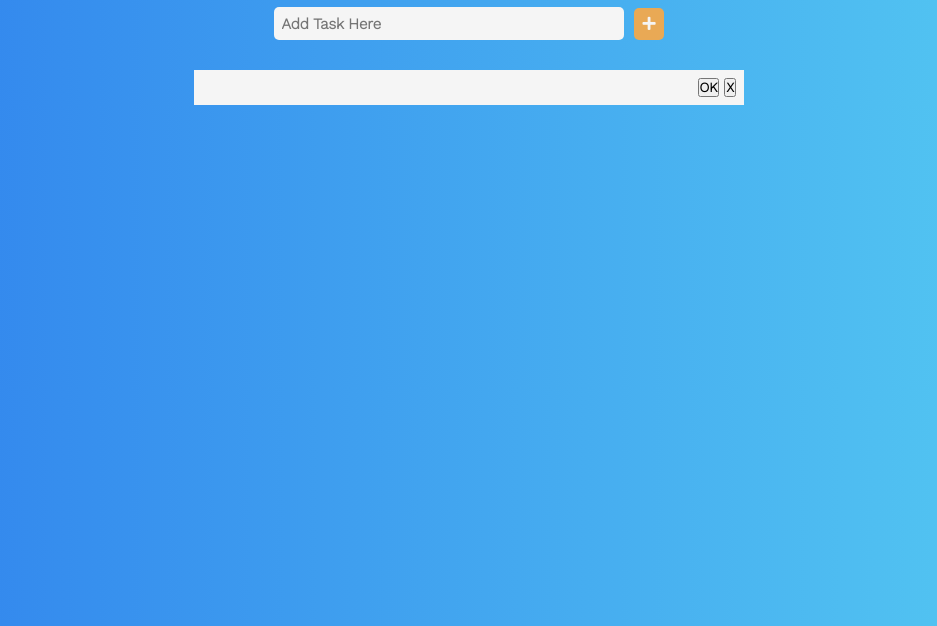
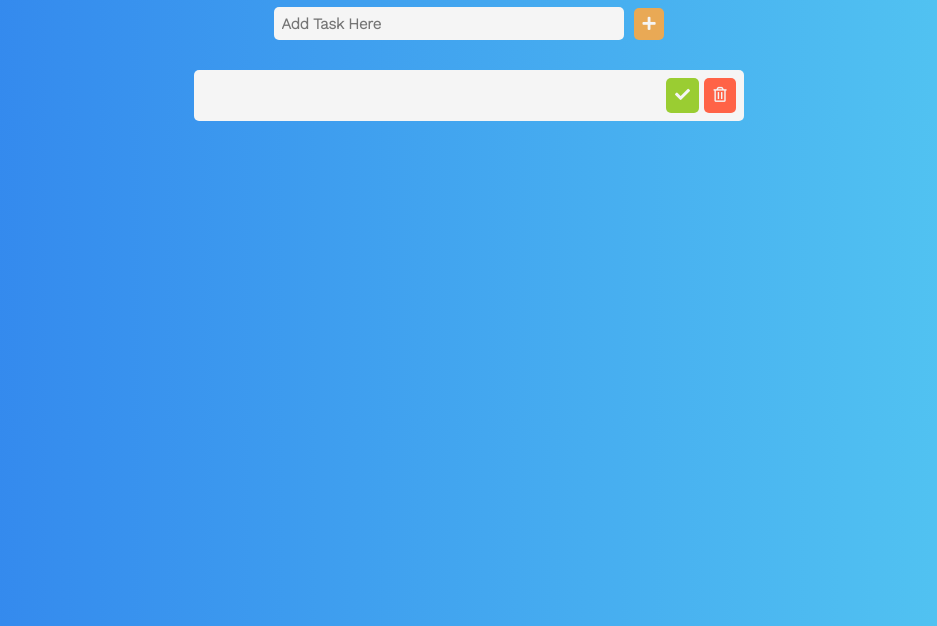
Before and after one commit to marcyvillegas/Simple-To-Do-List, a plain HTML site: page index.htm in a window 1280 px wide. Both pictures are taken after a click on the button 820 px from the left and 197 px from the top of the page. Shown: the part 174-800 px from the top of the page, without its empty margins (171-1108 px from the left). Drawn offline with nearby package versions, Linux system fonts and the light colour scheme.

Commit message:
Added some icons for check and trash button
All icons are from font awesome.

```diff
--- a/main.css
+++ b/main.css
@@ -32,6 +32,8 @@ body
     align-items: center;
     justify-content: center;
     margin-bottom: 30px;
+    -webkit-animation: none;
+    animation: none;
 }
 
 /* Input field */
@@ -47,6 +49,7 @@ body
     border: none;
     border-radius: 5px;
     background-color: whitesmoke;
+    outline: none;
 }
 
 /* Add new task button */
@@ -61,9 +64,9 @@ body
     border: none;
     border-radius: 5px;
     background-color: #e9a955;
-    color: whitesmoke;
 }
 
+/* Add icon */
 .fa-plus
 {
     color: whitesmoke;
@@ -89,10 +92,11 @@ body
     display: flex;
     align-items: center;
     justify-content: space-between;
-    background-color: whitesmoke;
+    background-color:whitesmoke;
     margin-bottom: 2px;
     width: 550px;
     padding: 0.5em;
+    border-radius: 5px;
 }
 
 .new-task-container li
@@ -105,19 +109,35 @@ body
 {
     font-family: 'Work Sans', sans-serif;
     font-weight: bold;
+    font-size: 15px;
 }
 
 /* Check buutton */
 .check-button
 {
-    font-family: 'Work Sans', sans-serif;
-    font-weight: bold;
+    background-color: yellowgreen;
+    padding: 0.7em;
+    border-style: solid;
+    border: none;
+    border-radius: 5px;
+    cursor: pointer;
 }
 
 /* Delete button */
 .del-button
 {
-    font-family: 'Work Sans', sans-serif;
-    font-weight: bold;
+    background-color: tomato;
+    padding: 0.7em;
     margin-left: 5px;
+    border-style: solid;
+    border: none;
+    border-radius: 5px;
+    cursor: pointer;
 }
+
+/* Check and trash icon */
+.fa-check, .fa-trash-alt
+{
+    color: whitesmoke;
+    font-size: 15px;
+}
--- a/toDo.js
+++ b/toDo.js
@@ -2,7 +2,8 @@
 let button = document.querySelector("#submit-button");
 let taskValue = document.querySelector("#task-name");
 let taskList = document.querySelector(".task-container");
-let container = document.querySelector(".task-box");
+let wholeContainer = document.querySelector(".task-box");
+let inputContainer = document.querySelector(".todo-input");
 
 //Function when button is clicked
 button.addEventListener("click", function (e) {
@@ -19,22 +20,29 @@ button.addEventListener("click", function (e) {
     newTask.classList.add("new-task");
     newTask.innerText = taskValue.value;
 
+    /*
+    if (taskValue.value.trim() == ''){
+        inputContainer.style.WebkitAnimation = "shake .5s";
+        inputContainer.style.animation = "shake .5s";
+     }
+    */
+
     //Create check button
     let checkButton = document.createElement("button");
     checkButton.classList.add("check-button");
-    checkButton.innerText = "OK";
+    checkButton.innerHTML = '<i class="fas fa-check"></i>';
 
     //Create delete button
     let deleteButton = document.createElement("button");
     deleteButton.classList.add("del-button");
-    deleteButton.innerText = "X";
+    deleteButton.innerHTML = '<i class="far fa-trash-alt"></i>';
 
     //Insert elements to ul and div container for ul
     newTaskContainer.appendChild(newTask);
     newTaskContainer.appendChild(checkButton);
     newTaskContainer.appendChild(deleteButton);
     taskList.appendChild(newTaskContainer);
-    container.appendChild(taskList);
+    wholeContainer.appendChild(taskList);
 
     //Empty input value
     taskValue.value = "";
@@ -46,4 +54,5 @@ button.addEventListener("click", function (e) {
         newTaskContainer.removeChild(deleteButton);
         taskList.removeChild(newTaskContainer);
     });
+
 });
```
Also changed, not shown: index.htm (+0 -1 lines).
